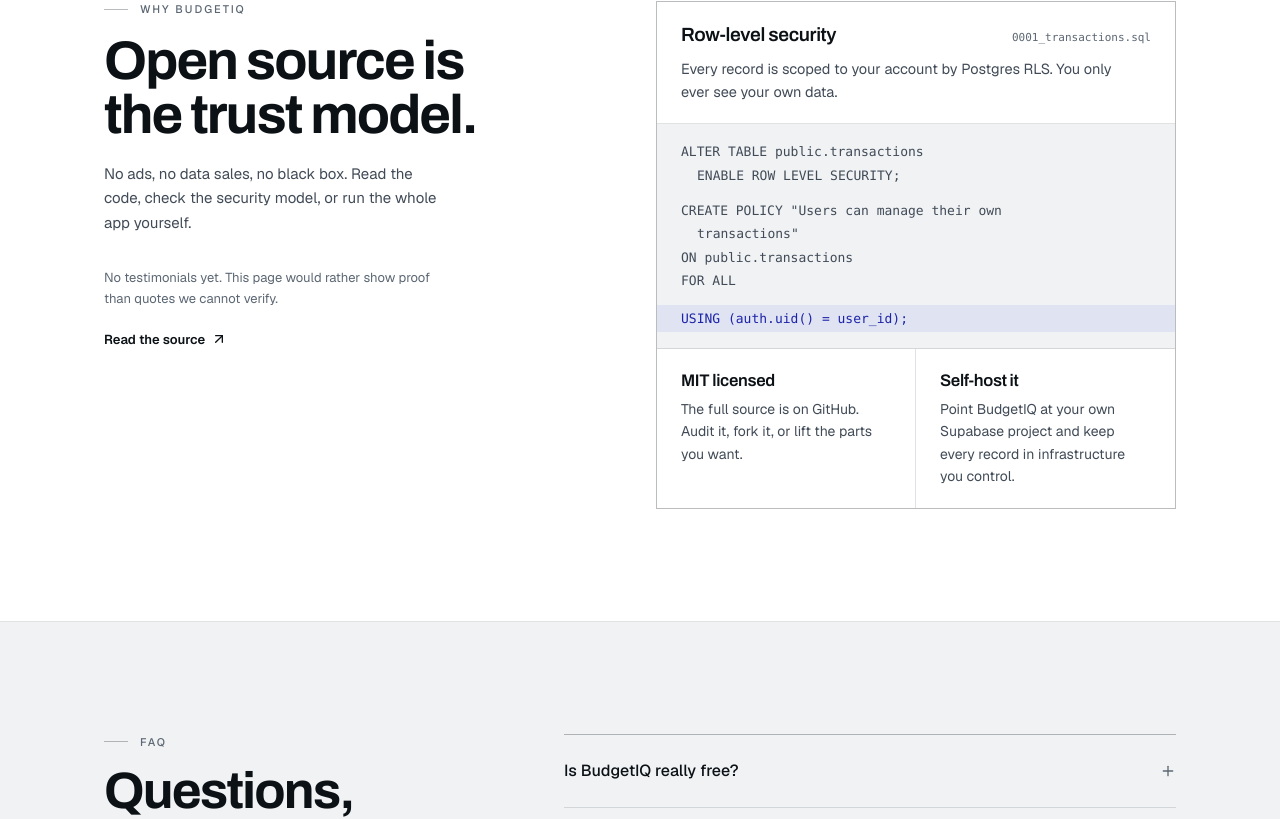
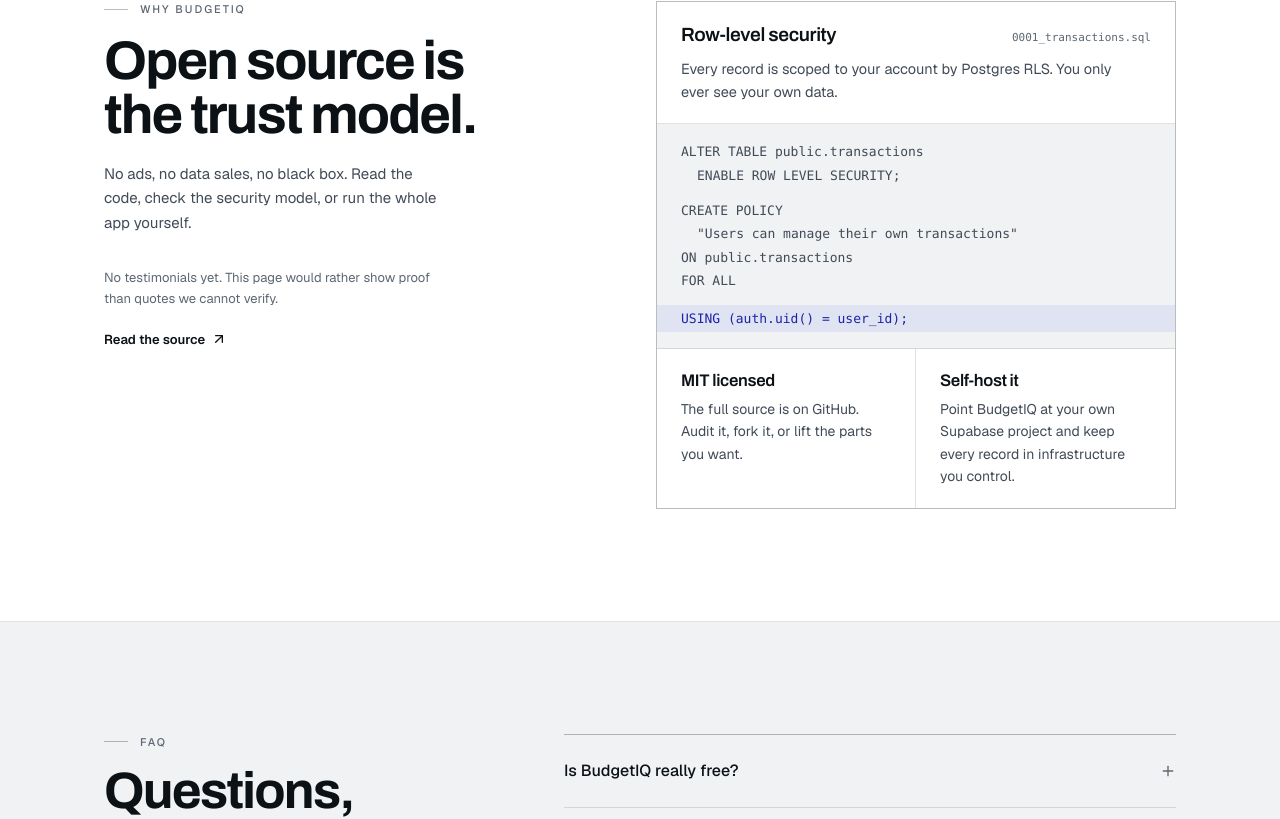
Before and after one commit to AmineMabrouk17/BudgetIQ, a Next.js app: page / in a window 1280 px wide. Shown: the part 2549-3368 px from the top of the page. Built offline with nearby package versions, Linux system fonts and the light colour scheme; no server answers.

Commit message:
fix(landing): keep RLS policy name intact in proof sheet

```diff
--- a/components/landing/ProofSection.tsx
+++ b/components/landing/ProofSection.tsx
@@ -84,15 +84,15 @@ export default function ProofSection() {
               </div>
 
               <div className="border-b border-rule bg-canvas px-5 py-4 sm:px-6">
-                <code className="block font-mono text-[12px] leading-[1.8] text-ink-soft sm:text-[13px]">
+                <code className="block font-mono text-[11.5px] leading-[1.8] text-ink-soft sm:text-[13px]">
                   <span className="block">ALTER TABLE public.transactions</span>
                   <span className="block pl-4">
                     ENABLE ROW LEVEL SECURITY;
                   </span>
-                  <span className="mt-3 block">
-                    CREATE POLICY &quot;Users can manage their own
+                  <span className="mt-3 block">CREATE POLICY</span>
+                  <span className="block pl-4">
+                    &quot;Users can manage their own transactions&quot;
                   </span>
-                  <span className="block pl-4">transactions&quot;</span>
                   <span className="block">ON public.transactions</span>
                   <span className="block">FOR ALL</span>
                   <span className="mt-3 -mx-5 block bg-signal-soft px-5 py-0.5 font-medium text-signal-deep sm:-mx-6 sm:px-6">
```
Also changed, not shown: .factory/evidence.json, 1 other file (tests, documents, lock files or other folders).
